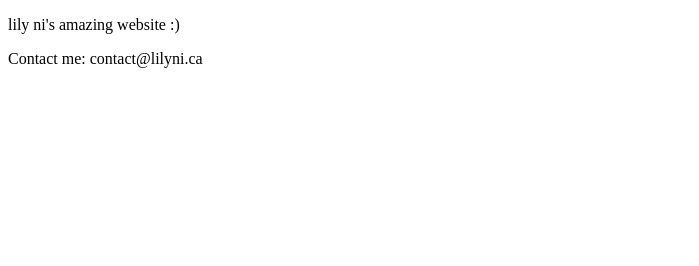
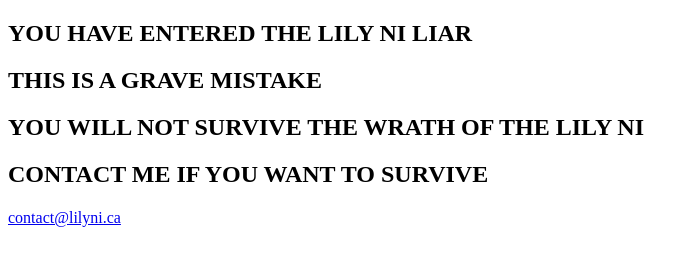
Before and after one commit to nixiaotang/website, a plain HTML site: page index.html in a window 1280 px wide. Shown: the whole page, without its empty margins (0-699 px from the left). Drawn offline with Linux system fonts and the light colour scheme; a web font is replaced by a local one.

Commit message:
Update index.html

```diff
--- a/index.html
+++ b/index.html
@@ -4,12 +4,33 @@
 
 <head>
 
+    <meta charset="UTF-8">
+    <title>Lily Ni</title>
+    <link type="text/css" rel="stylesheet" href="./resources/index.css">
+    <link href="https://fonts.googleapis.com/css2?family=Frijole&display=swap" rel="stylesheet">
+
+
 </head>
 <body>
 
+    <section id="main" class="container">
+        <div id="text1">
 
-    <p>lily ni's amazing website :)</p>
-    <p>Contact me: contact@lilyni.ca</p>
+            <h1>YOU HAVE ENTERED THE LILY NI LIAR</h1>
+            <h1>THIS IS A GRAVE MISTAKE</h1>
+            <h1>YOU WILL NOT SURVIVE THE WRATH OF THE LILY NI</h1>
+
+        </div>
+    </section>
+
+    <section id="contact" class="container">
+        <div id="text2">
+
+            <h1>CONTACT ME IF YOU WANT TO SURVIVE</h1>
+            <h4></h4><a href="mailto:contact@lilyni.ca">contact@lilyni.ca</a></h4>
+
+        </div>
+    </section>
 
 
 </body>
```
